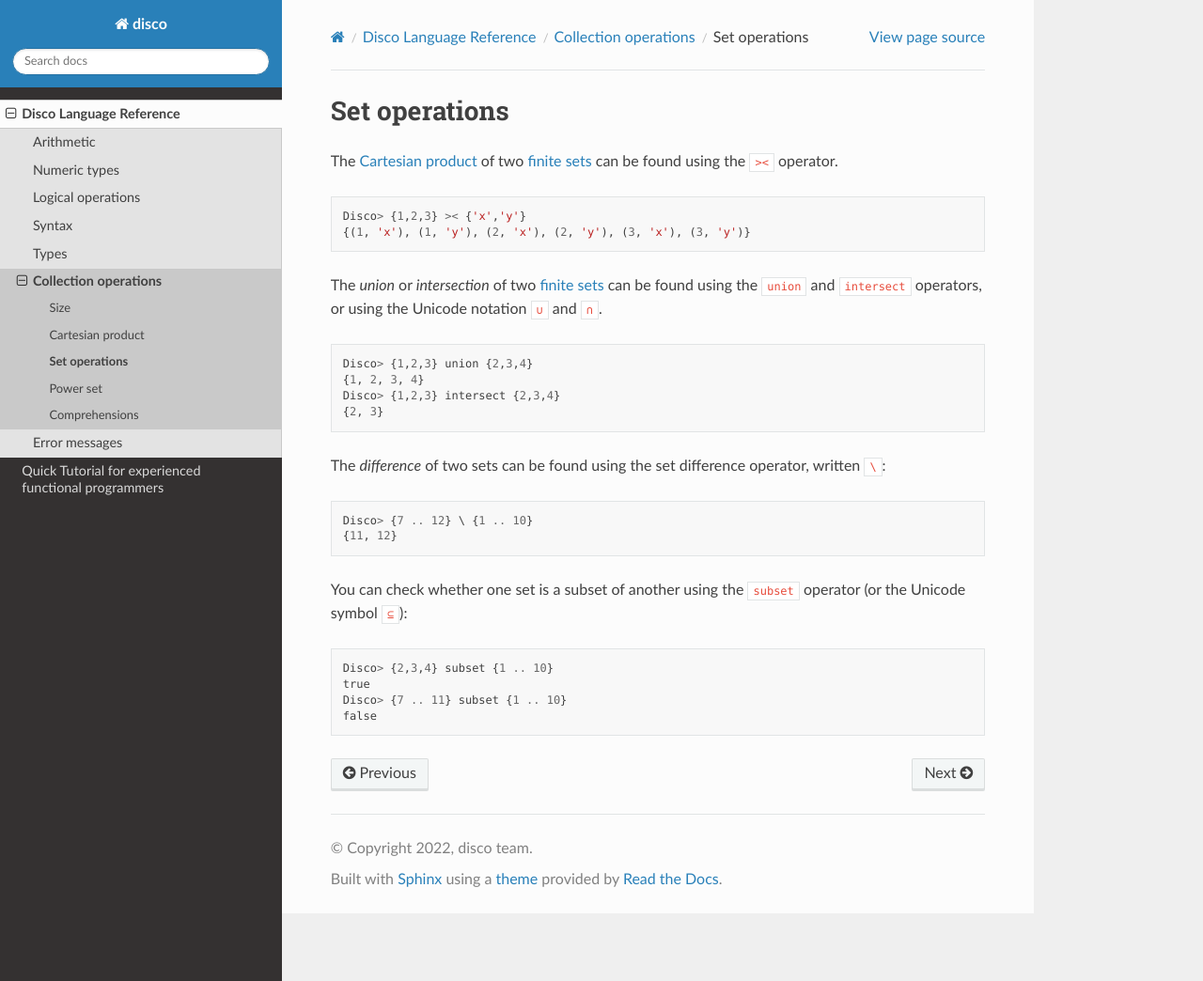
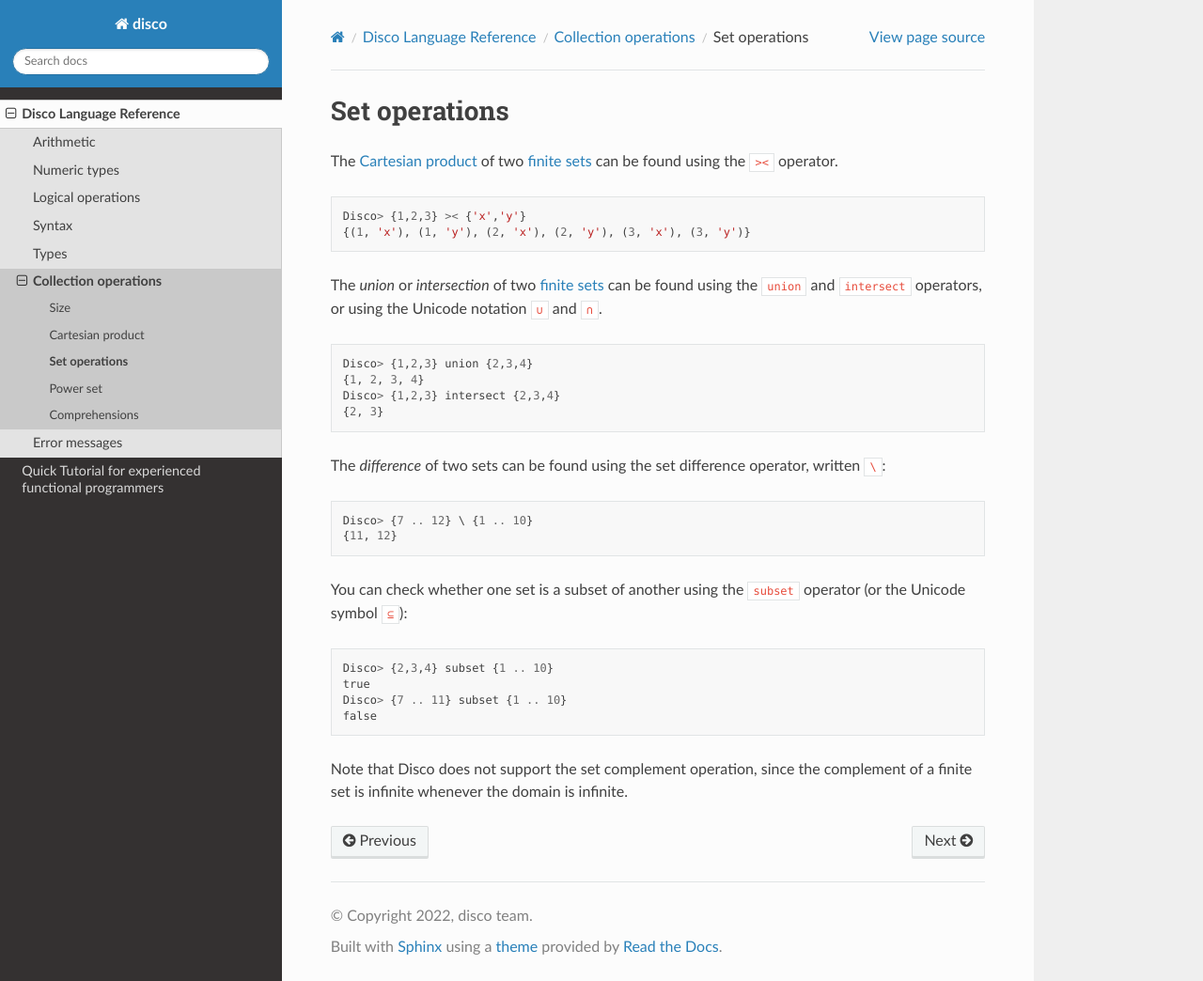
Before and after one commit to disco-lang/disco, a Sphinx documentation site: the page built from docs/reference/set-ops.rst, in a window 1280 px wide and 1044 px high. Shown: the whole window at 94% size. Built offline with Sphinx 7.4.7 and the Read the Docs theme 2.0.0, drawn with Linux system fonts in a browser that asks for light colours; pages that are not in the unit, such as notebooks, are missing from menus.

Commit message:
documentation for set operations

```diff
--- a/docs/reference/set-ops.rst
+++ b/docs/reference/set-ops.rst
@@ -37,3 +37,7 @@
    true
    Disco> {7 .. 11} subset {1 .. 10}
    false
+
+Note that Disco does not support the set complement operation, since
+the complement of a finite set is infinite whenever the domain is
+infinite.
```
Also changed, not shown: 1 other file.
